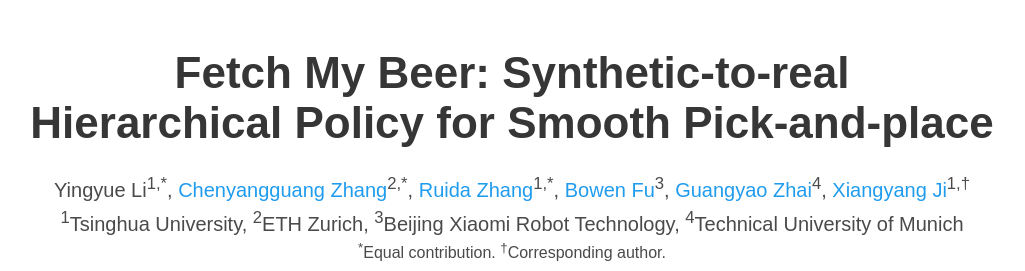
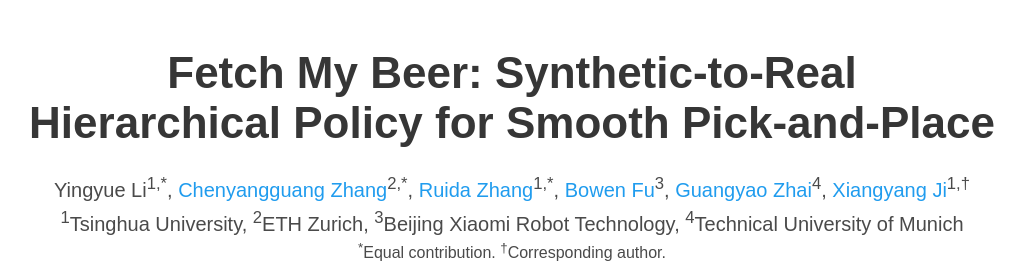
Before and after one commit to fetch-my-beer/fetch-my-beer.github.io, a plain HTML site: page index.html in a window 1280 px wide. Shown: the top 271 px of the page, without its empty margins (128-1153 px from the left). Drawn offline with Linux system fonts and the light colour scheme; some icons are missing; a web font is replaced by a local one.

Commit message:
Capitalize Real and Place in publication title

```diff
--- a/index.html
+++ b/index.html
@@ -3,7 +3,7 @@
 <head>
   <meta charset="utf-8">
   <meta name="description"
-        content="Fetch My Beer: Synthetic-to-real Hierarchical Policy for Smooth Pick-and-place.">
+        content="Fetch My Beer: Synthetic-to-Real Hierarchical Policy for Smooth Pick-and-Place.">
   <meta name="keywords" content="Robotics, Manipulation, Diffusion Policy, Synthetic-to-real">
   <meta name="viewport" content="width=device-width, initial-scale=1">
   <title>Fetch My Beer</title>
@@ -27,8 +27,8 @@
       <div class="columns is-centered">
         <div class="column has-text-centered">
           <h1 class="title is-1 publication-title">
-            <span class="title-line">Fetch My Beer: Synthetic-to-real</span>
-            <span class="title-line">Hierarchical Policy for Smooth Pick-and-place</span>
+            <span class="title-line">Fetch My Beer: Synthetic-to-Real</span>
+            <span class="title-line">Hierarchical Policy for Smooth Pick-and-Place</span>
           </h1>
 
           <div class="is-size-5 publication-authors">
```
